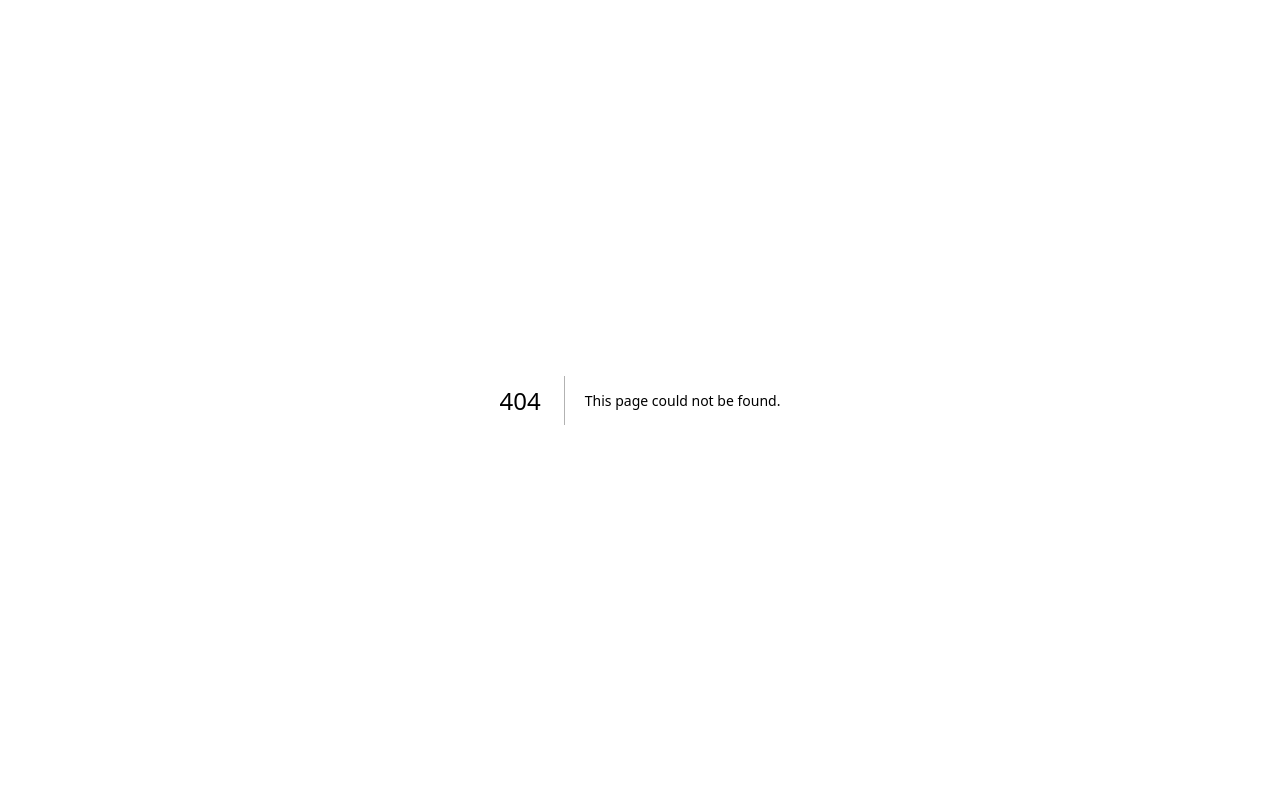
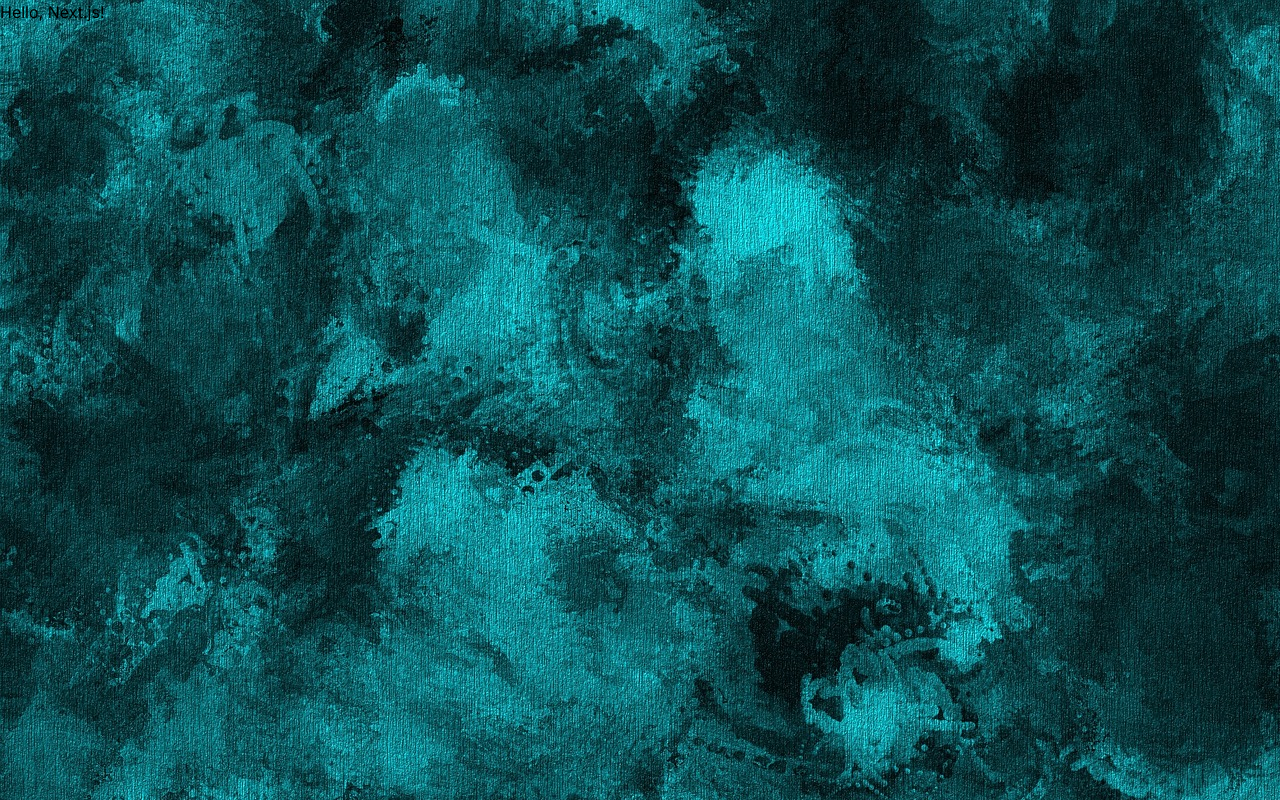
Before and after one commit to JonatasAlves9/curriculum, a Next.js app: page /aboutMe in a window 1280 px wide. Before the commit this address had no page. Built offline with nearby package versions, Linux system fonts and the light colour scheme.

Commit message:
feat: put background

```diff
--- /dev/null
+++ b/src/app/aboutMe/page.tsx
@@ -0,0 +1,3 @@
+export default function Page() {
+    return <h1>Hello, Next.js!</h1>
+}
--- a/src/app/layout.tsx
+++ b/src/app/layout.tsx
@@ -16,7 +16,9 @@ export default function RootLayout({
 }>) {
   return (
     <html lang="en">
-      <body className={inter.className}>{children}</body>
+      <body className={`${inter.className} bg-background-texture from-yellow-400 `}>
+      {children}
+      </body>
     </html>
   );
 }
--- a/tailwind.config.ts
+++ b/tailwind.config.ts
@@ -1,4 +1,4 @@
-import type { Config } from "tailwindcss";
+import type {Config} from "tailwindcss";
 
 const config: Config = {
     content: [
@@ -12,6 +12,7 @@ const config: Config = {
                 "gradient-radial": "radial-gradient(var(--tw-gradient-stops))",
                 "gradient-conic":
                     "conic-gradient(from 180deg at 50% 50%, var(--tw-gradient-stops))",
+                'background-texture': "url('/assets/background.jpg')",
             },
         },
     },
```
Also changed, not shown: public/assets/background.jpg (added). Lines whose indentation alone changed are shown as unchanged.
